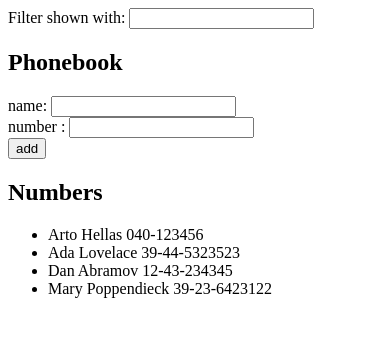
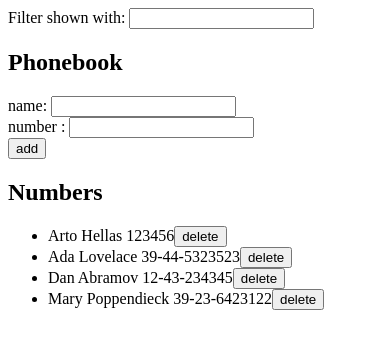
Before and after one commit to MagsOHD/Full-Stack-Open-from-University-of-Helsinki, a React (Vite) app in the folder Part_2/the_phonebook/: page / in a window 390 px wide. Shown: the top 348 px of the page. Built offline with nearby package versions, Linux system fonts and the light colour scheme; data requests are answered from the project's data file.

Commit message:
The phonebook step 7-10

```diff
--- a/Part_2/the_phonebook/db.json
+++ b/Part_2/the_phonebook/db.json
@@ -2,7 +2,7 @@
   "persons": [
     {
       "name": "Arto Hellas",
-            "number": "040-123456",
+      "number": "123456",
       "id": "1"
     },
     {
--- a/Part_2/the_phonebook/src/App.jsx
+++ b/Part_2/the_phonebook/src/App.jsx
@@ -1,8 +1,10 @@
 import { useEffect, useState } from 'react'
+import phonebookService from './services/phonebookService'
 import Numbers from './components/Numbers'
 import PersonFilter from './components/PersonFilter'
 import PersonForm from './components/PersonForm'
 import axios from 'axios';
+
 const App = () => {
   const [persons, setPersons] = useState([])
   const [filteredPersons, setFilteredPersons] = useState(persons)
@@ -18,14 +20,34 @@ const App = () => {
       number: newNumber
     }
 
-    if (persons.find(person => person.name === newName))
-      return alert(`${newName} is already added to phonebook`)
+    if (persons.find(person => person.name === newName)) {
+      confirm(`${newName} is already added to phonebook replace the old number with a new one?`) &&
+        phonebookService.update(persons.find(person => person.name === newName).id, personObject).then(returnedPerson => {
+          setPersons(persons.map(person => person.name !== newName ? person : returnedPerson))
+          setFilteredPersons(persons.map(person => person.name !== newName ? person : returnedPerson))
+        }).catch(error => {
+          console.error('Error updating person:', error);
+          alert('Failed to update person. Please try again later.');
+        })
+    } else {
+      phonebookService.create(personObject)
+        .then(returnedPerson => {
+          setPersons(persons.concat(returnedPerson))
+          setFilteredPersons(persons.concat(returnedPerson))
+        })
+        .catch(error => {
+          console.error('Error adding person:', error);
+          alert('Failed to add person. Please try again later.');
+        })
+    }
+    console.log('form submitted:', personObject)
+    console.log('persons:', persons)
+    console.log('filteredPersons:', filteredPersons)
+    setPersons(persons.concat(personObject))
+    setFilteredPersons(persons.concat(personObject))
 
-    setPersons(persons.concat(personObject))
     setNewName('')
     setNewNumber('')
-
-    setFilteredPersons(persons.concat(personObject))
   }
 
   const handleNameChange = (event) => setNewName(event.target.value)
@@ -38,15 +60,29 @@ const App = () => {
     setFilteredPersons(filteredPersons)
   }
 
-  const hook = () => {
-    axios.get('http://localhost:3001/persons')
-         .then(response => {
-           setPersons(response.data)
-           setFilteredPersons(response.data)
-         })
+  const deletePerson = (id) => {
+    if (window.confirm('Are you sure you want to delete this person?')) {
+      phonebookService.deletePerson(id)
+        .then(() => {
+          setPersons(persons.filter(person => person.id !== id))
+          setFilteredPersons(filteredPersons.filter(person => person.id !== id))
+        })
+        .catch(error => {
+          console.error('Error deleting person:', error);
+          alert('Failed to delete person. Please try again later.');
+        })
+    }
   }
 
-  useEffect(hook, []);
+  useEffect(() => {
+    phonebookService.getAll().then(initialPersons => {
+      setPersons(initialPersons)
+      setFilteredPersons(initialPersons)
+    }).catch(error => {
+      console.error('Error fetching data:', error);
+      alert('Failed to fetch data from the server. Please try again later.');
+    })
+  }, []);
 
   return (
     <div>
@@ -59,7 +95,7 @@ const App = () => {
         handleNumberChange={handleNumberChange}
         handleSubmit={handleSubmit} />
       <h2>Numbers</h2>
-      <Numbers persons={filteredPersons} />
+      <Numbers persons={filteredPersons} deletePerson={deletePerson}/>
     </div>
   )
 }
--- a/Part_2/the_phonebook/src/components/NumberLine.jsx
+++ b/Part_2/the_phonebook/src/components/NumberLine.jsx
@@ -1,7 +1,8 @@
-const NumberLine = ({ person }) => {
+const NumberLine = ({ person, deletePerson }) => {
     return (
         <li>
             <span className="number">{person.name} {person.number}</span>
+            <button onClick={deletePerson}>delete</button>
         </li>
     );
 }
--- a/Part_2/the_phonebook/src/components/Numbers.jsx
+++ b/Part_2/the_phonebook/src/components/Numbers.jsx
@@ -1,10 +1,10 @@
 import NumberLine from './NumberLine';
 
-const Numbers = ({ persons }) => {
+const Numbers = ({ persons, deletePerson }) => {
   return (
     <ul>
-      {persons.map((person, index) => (
-        <NumberLine key={person.name} person={person} />
+      {persons.map((person) => (
+        <NumberLine key={person.id} person={person} deletePerson={() => deletePerson(person.id)}/>
       ))}
     </ul>
   );
--- /dev/null
+++ b/Part_2/the_phonebook/src/services/phonebookService.js
@@ -0,0 +1,24 @@
+import axios from 'axios'
+const baseUrl = 'http://localhost:3001/persons'
+
+const getAll = () => {
+  const request = axios.get(baseUrl)
+  return request.then(response => response.data)
+}
+
+const create = newObject => {
+  const request = axios.post(baseUrl, newObject)
+  return request.then(response => response.data)
+}
+
+const update = (id, newObject) => {
+  const request = axios.put(`${baseUrl}/${id}`, newObject)
+  return request.then(response => response.data)
+}
+
+const deletePerson = id => {
+  const request = axios.delete(`${baseUrl}/${id}`)
+  return request.then(response => response.data)
+}
+
+export default { getAll, create, update, deletePerson }
```
Lines whose indentation alone changed are shown as unchanged.
